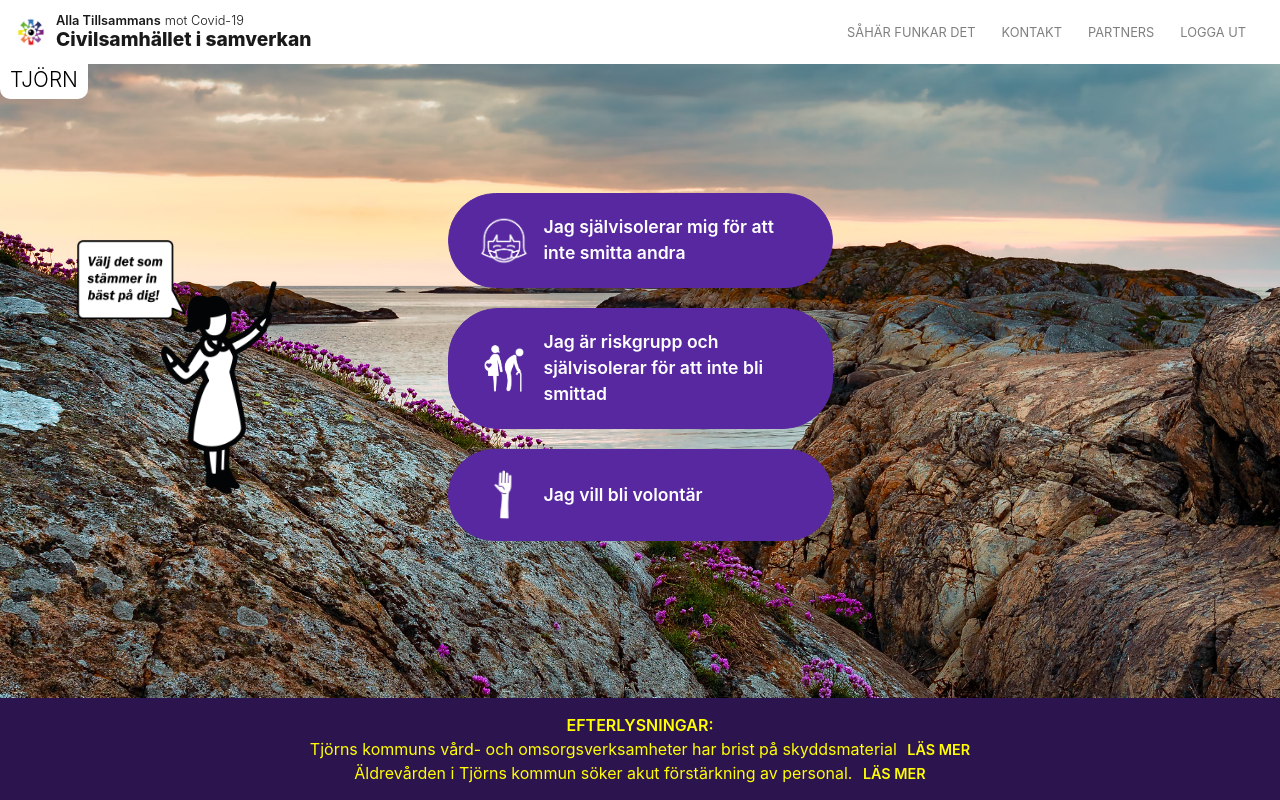
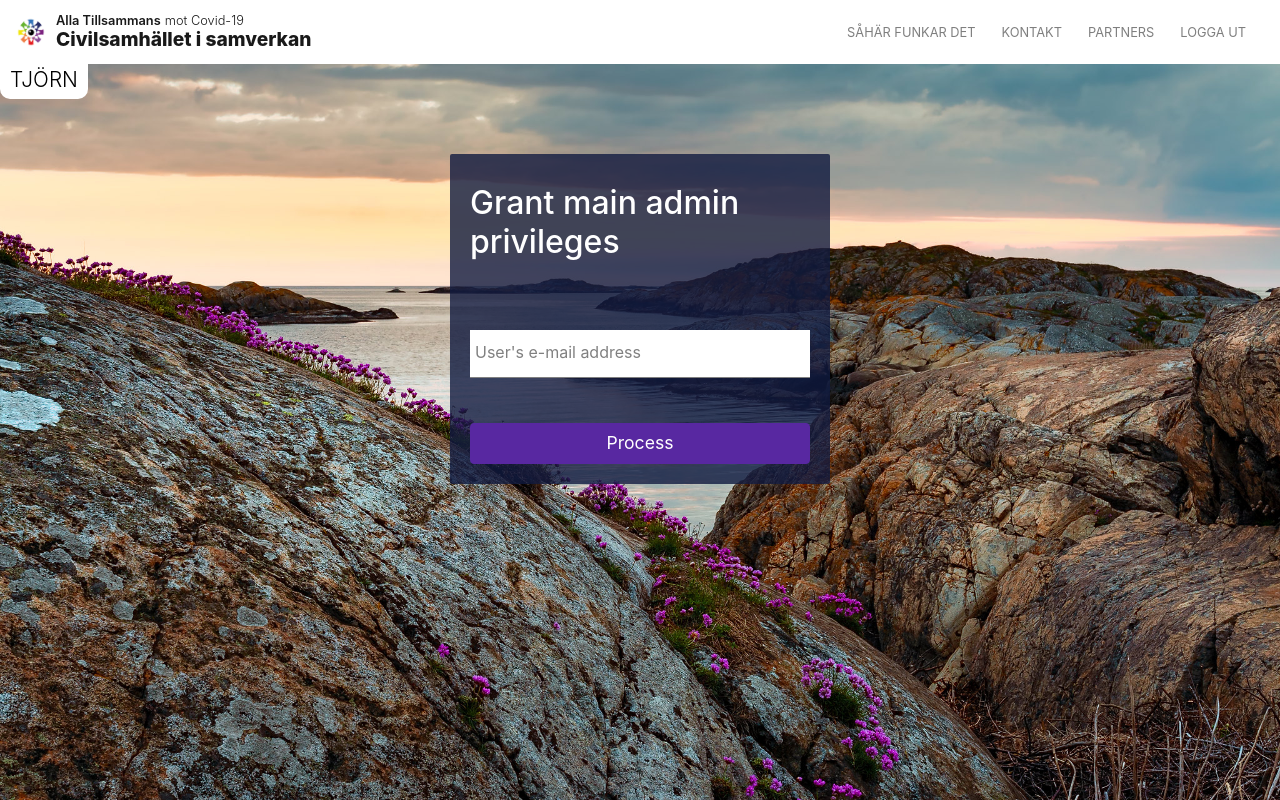
Before and after one commit to osaisacson/tillsammans, a React (Create React App) app: page /admin/add in a window 1280 px wide. Built offline with nearby package versions, Linux system fonts and the light colour scheme; no server answers; sample sign-in values are in the browser's storage.

Commit message:
Set up granting of main admin privileges

```diff
--- a/package.json
+++ b/package.json
@@ -20,7 +20,7 @@
     "emailjs-com": "^2.4.1",
     "firebase": "^7.14.1",
     "firebase-admin": "^8.10.0",
-    "firebase-functions": "^3.3.0",
+    "firebase-functions": "^3.6.1",
     "material-table": "^1.57.2",
     "moment": "^2.24.0",
     "node-sass": "^4.13.1",
--- a/src/App.js
+++ b/src/App.js
@@ -21,6 +21,7 @@ import Volunteers from './screens/admin/Volunteers';
 import Groups from './screens/admin/Groups';
 import Cancellations from './screens/admin/Cancellations';
 import Mottaget from './screens/users/Mottaget';
+import GrantAdminAccess from './screens/admin/GrantAdminAccess';
 
 //Group Admin screens
 import GroupAdmin from './screens/groupAdmin/CheckGroupAdmin';
@@ -112,6 +113,13 @@ function App(props) {
             isAuthenticated={isAuthenticated}
             isVerifying={isVerifying}
           />
+          <ProtectedRoute
+            path="/admin/add"
+            exact
+            component={GrantAdminAccess}
+            isAuthenticated={isAuthenticated}
+            isVerifying={isVerifying}
+          />
           {/* For groupadmin */}
           <ProtectedRoute
             path="/grupp/:groupLink/:groupId"
--- /dev/null
+++ b/src/screens/admin/GrantAdminAccess.js
@@ -0,0 +1,60 @@
+import React, { useState } from 'react';
+import firebase from 'firebase/app';
+
+import FormInput from '../../components/FormInput';
+import Button from 'react-bootstrap/Button';
+
+const GrantAdminAccess = props => {
+
+    const [email, setEmail] = useState("");
+    const [resultMessage, setResultMessage] = useState("");
+    const [errorMessage, setErrorMessage] = useState("");
+
+    const handleSubmit = (event) => {
+        event.preventDefault();
+        var addAdmin = firebase.functions().httpsCallable('addAdmin');
+        addAdmin({ email: email }).then(function(result){
+            var resultMessage = result.data.result;
+            setResultMessage(resultMessage);
+        }).catch(function(error){
+            var code = error.code;
+            var errorMessage = error.message;
+            var details = error.details;
+            setErrorMessage(`${code}: ${errorMessage} - ${details}`);
+        })
+      };
+
+      const handleChange = (event) => {
+        const { value, name } = event.target;
+        if (name === 'email') {
+          setEmail(value);
+        }
+      };
+
+
+    return (
+      <div className="sign-in page-layout">
+
+        <h2>Grant main admin privileges</h2>
+
+        <p>{resultMessage} {errorMessage}</p>
+
+        <form onSubmit={handleSubmit}>
+          <FormInput
+            name="email"
+            type="text"
+            handleChange={handleChange}
+            value={email}
+            label="User's e-mail address"
+            required
+          />
+          <Button type="submit" block>
+            Process
+          </Button>
+        </form>
+
+      </div>
+    );
+  };
+
+  export default GrantAdminAccess;
```
Also changed, not shown: 2 other files (tests, documents, lock files or other folders).
